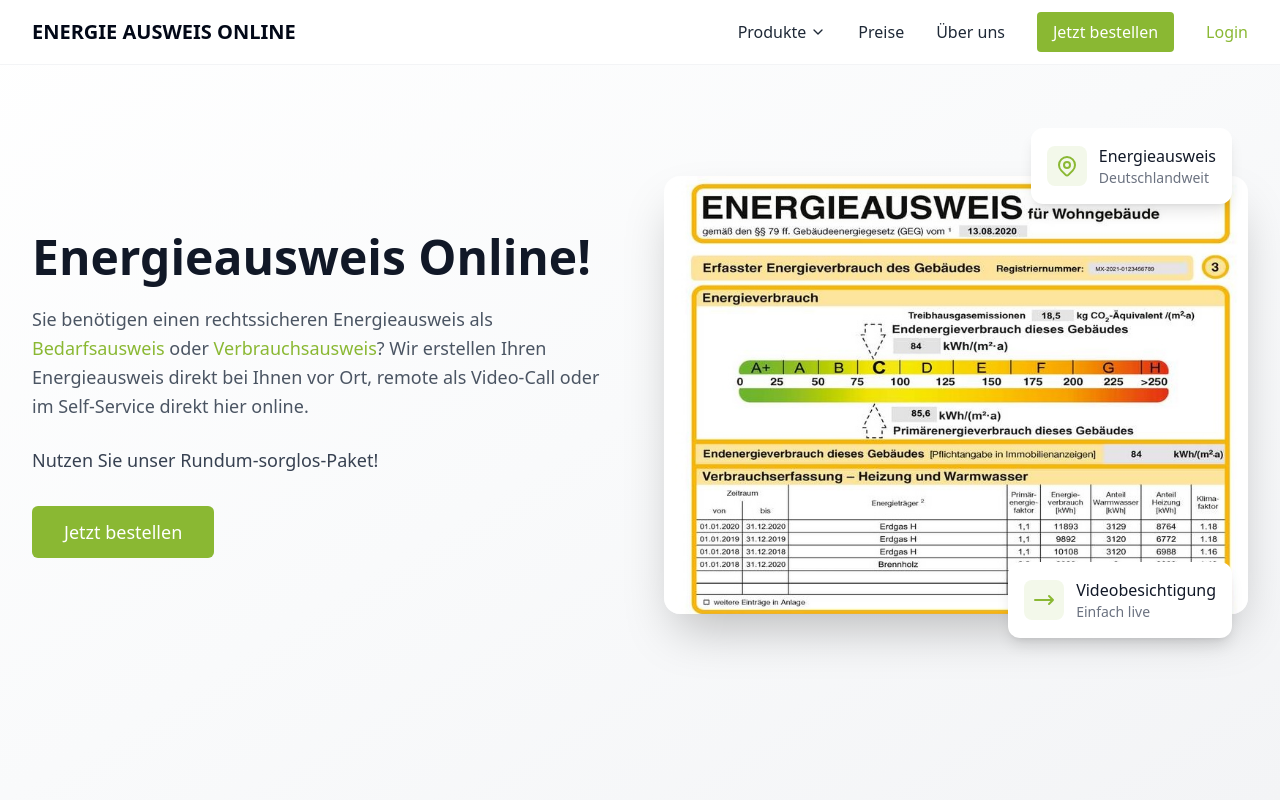
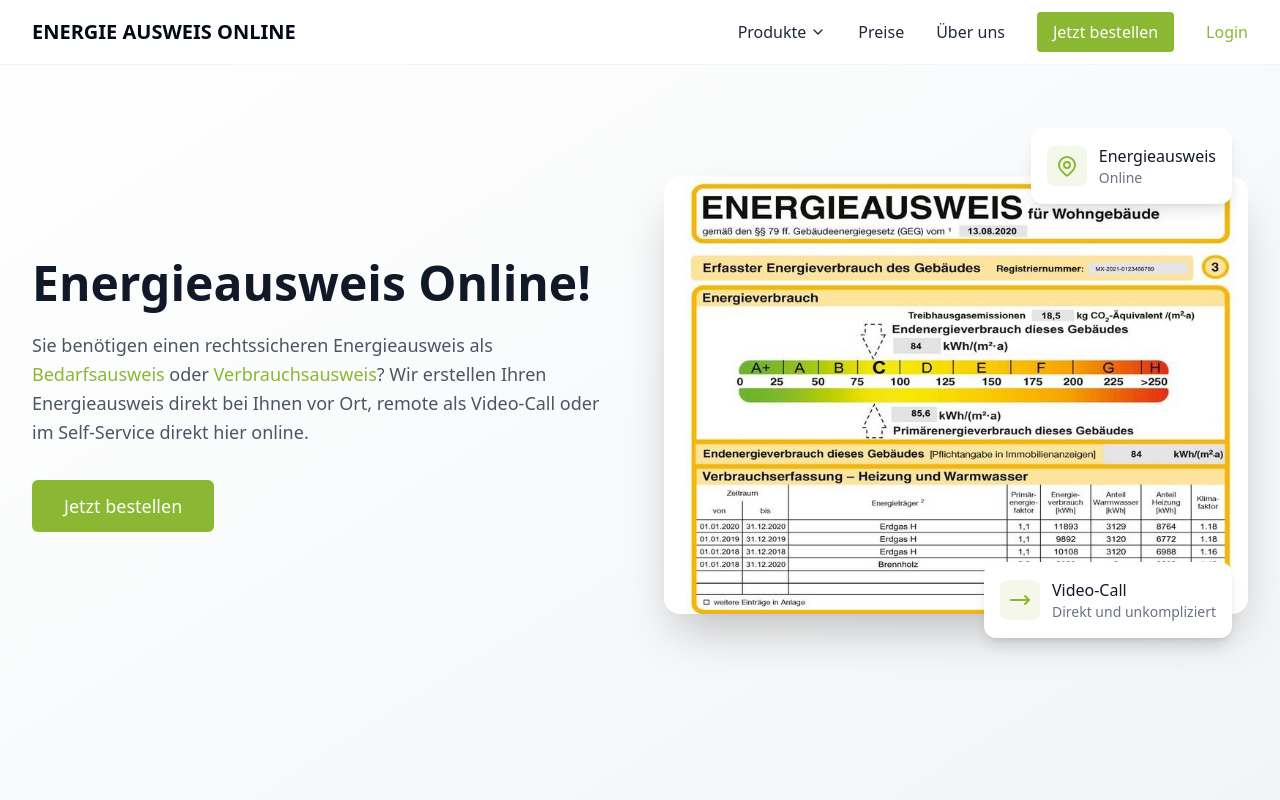
Before and after one commit to mldwr/recreate-hero-website, a React (Vite) app: page / in a window 1280 px wide. Shown: the top 800 px of the page. Built offline with nearby package versions, Linux system fonts and the light colour scheme.

Commit message:
Refine Hero section text and feature descriptions
- Remove "Rundum-sorglos-Paket" paragraph
- Update "Videobesichtigung" to "Video-Call" with more direct description
- Change "Energieausweis" description from "Deutschlandweit" to "Online"

```diff
--- a/src/components/Hero.tsx
+++ b/src/components/Hero.tsx
@@ -25,9 +25,6 @@ const Hero = () => {
                 remote als Video-Call oder im Self-Service direkt hier online.
               </p>
 
-              <p className="text-lg text-gray-700 font-medium">
-                Nutzen Sie unser Rundum-sorglos-Paket!
-              </p>
             </div>
 
             <div className="flex flex-col sm:flex-row gap-4">
@@ -63,8 +60,8 @@ const Hero = () => {
                 </svg>
               </div>
               <div>
-                <p className="font-medium text-gray-900">Videobesichtigung</p>
-                <p className="text-sm text-gray-500">Einfach live</p>
+                <p className="font-medium text-gray-900">Video-Call</p>
+                <p className="text-sm text-gray-500">Direkt und unkompliziert</p>
               </div>
             </div>
 
@@ -92,7 +89,7 @@ const Hero = () => {
               </div>
               <div>
                 <p className="font-medium text-gray-900">Energieausweis</p>
-                <p className="text-sm text-gray-500">Deutschlandweit</p>
+                <p className="text-sm text-gray-500">Online</p>
               </div>
             </div>
           </div>
```
